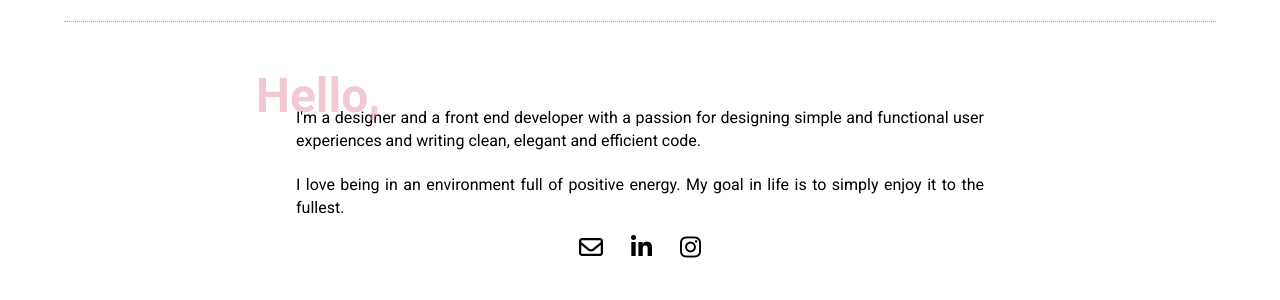
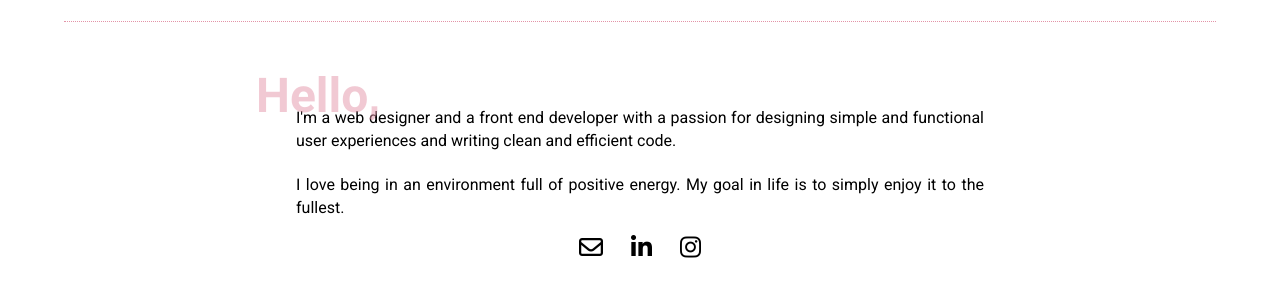
Before and after one commit to emdsgn/emdsgn.github.io, a Jekyll site: the page built from index.html, in a window 1280 px wide and 900 px high, scrolled down 821 px. Shown: the part 566-866 px from the top of the window. Built offline with Jekyll 4.4.1, drawn with Linux system fonts in a browser that asks for light colours; nearby versions of some CDN libraries; Markdown is read by kramdown in place of the engine named in the settings.

Commit message:
updated footer

```diff
--- a/_includes/footer.html
+++ b/_includes/footer.html
@@ -4,7 +4,7 @@
 		<div class="unit unit-s-1 unit-m-1 unit-l-1">
 			<div class="unit-spacer">
 				<h2 class="hello">Hello,</h2>
-				<p class="helloContent body">I'm a designer and a front end developer with a passion for designing simple and functional user experiences and writing clean, elegant and efficient code.<br><br>
+				<p class="helloContent body">I'm a web designer and a front end developer with a passion for designing simple and functional user experiences and writing clean and efficient code.<br><br>
 				I love being in an environment full of positive energy. My goal in life is to simply enjoy it to the fullest.</p>
 
 				<div class="icons">
```
Also changed, not shown: 1 other file.
